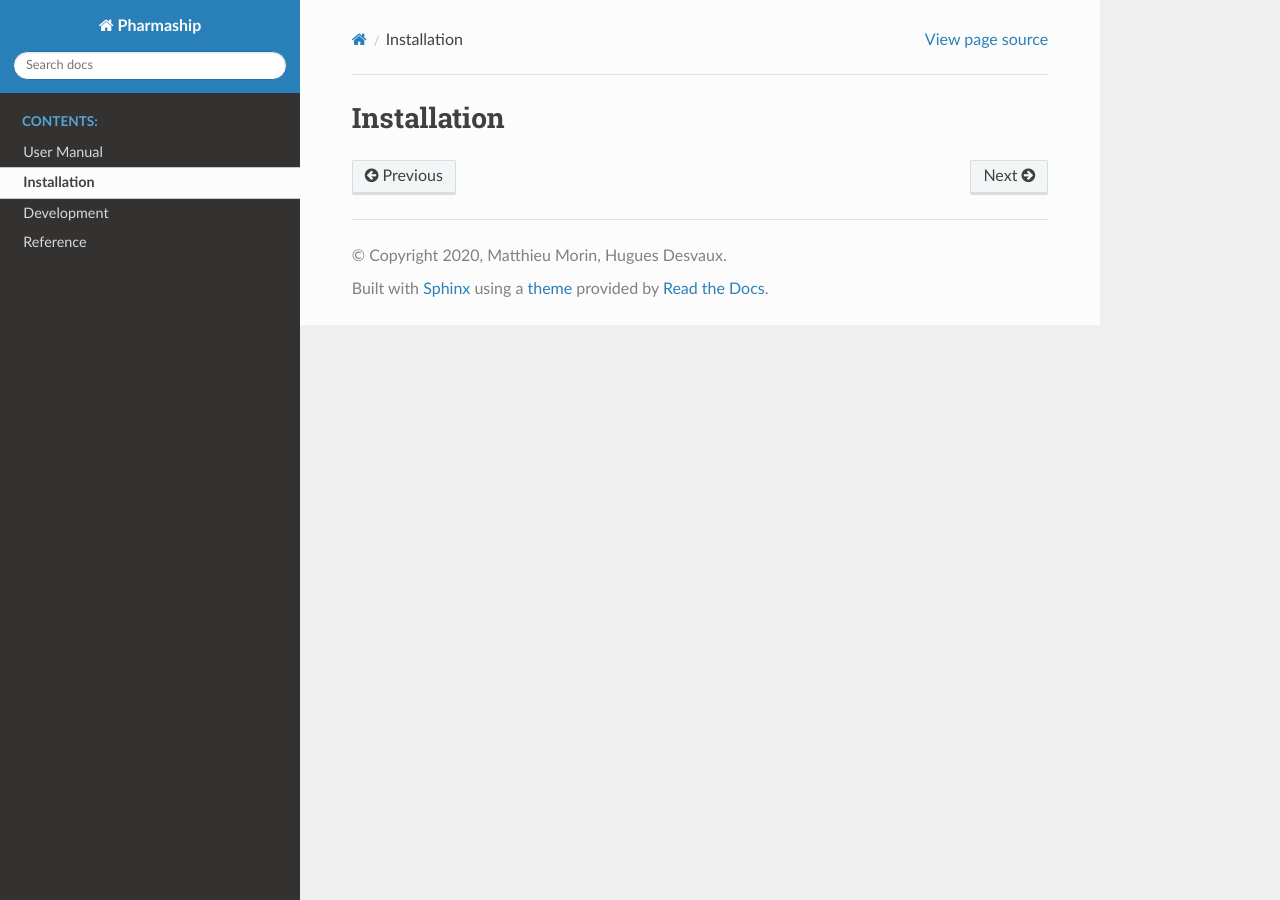
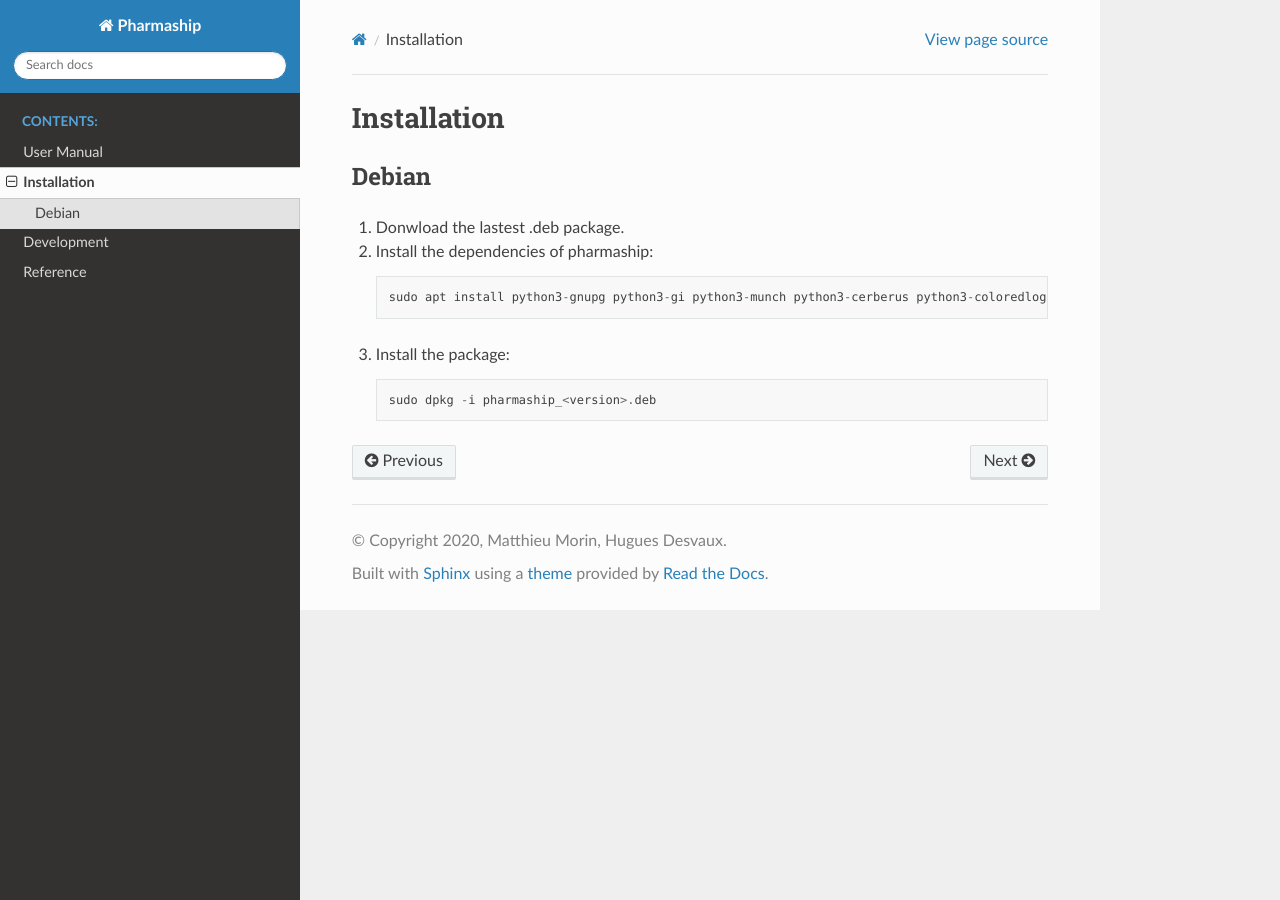
Before and after one commit to tuxite/pharmaship, a Sphinx documentation site: the page built from docs/install/index.rst, in a window 1280 px wide. Built offline with Sphinx 7.4.7 and the Read the Docs theme 2.0.0, drawn with Linux system fonts in a browser that asks for light colours.

Commit message:
Add Debian installation instructions

```diff
--- a/docs/install/index.rst
+++ b/docs/install/index.rst
@@ -1,2 +1,16 @@
 Installation
 ============
+
+
+Debian
+------
+
+1. Donwload the lastest .deb package.
+
+2. Install the dependencies of pharmaship::
+
+    sudo apt install python3-gnupg python3-gi python3-munch python3-cerberus python3-coloredlogs python3-pypdf2 weasyprint
+
+3. Install the package::
+
+    sudo dpkg -i pharmaship_<version>.deb
```
